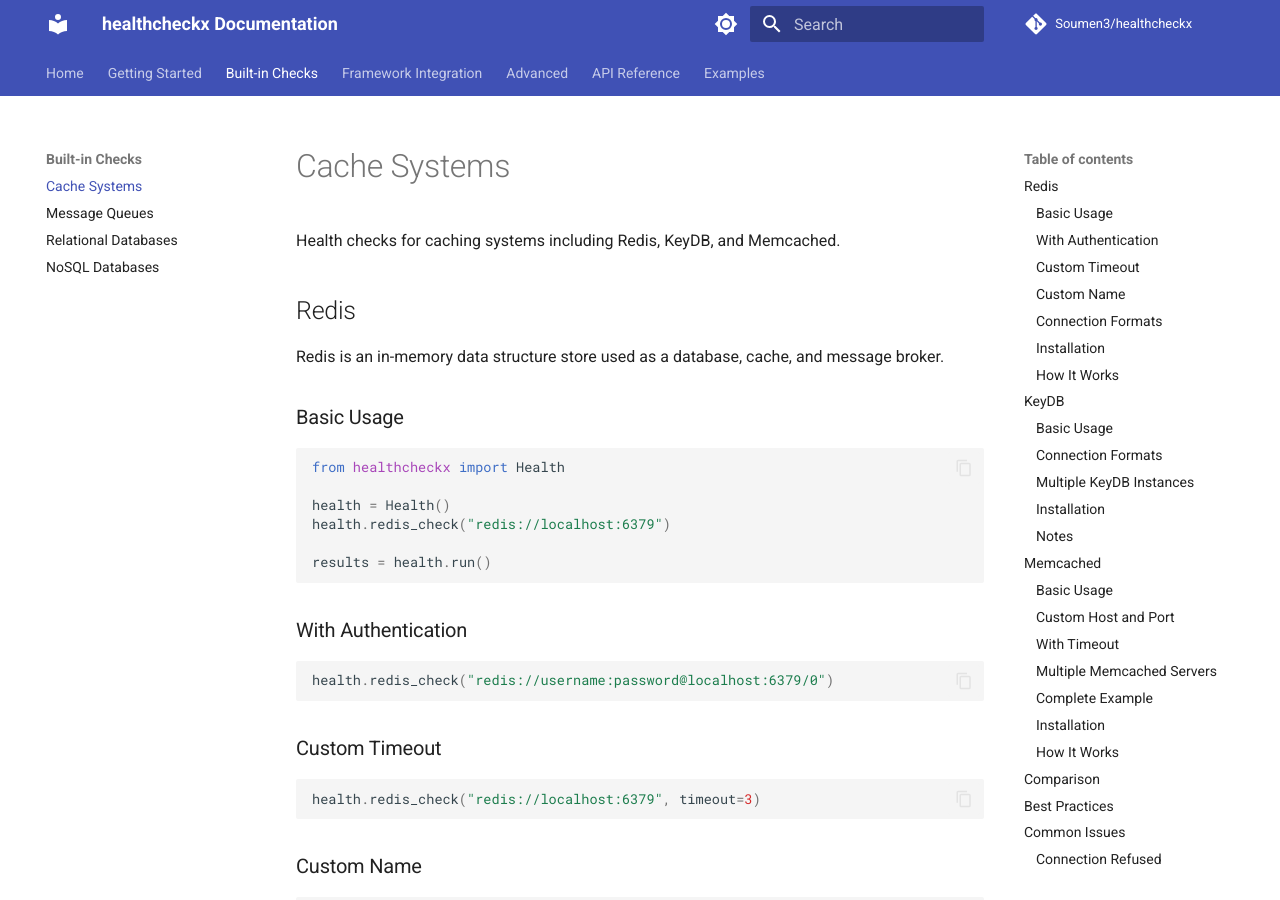
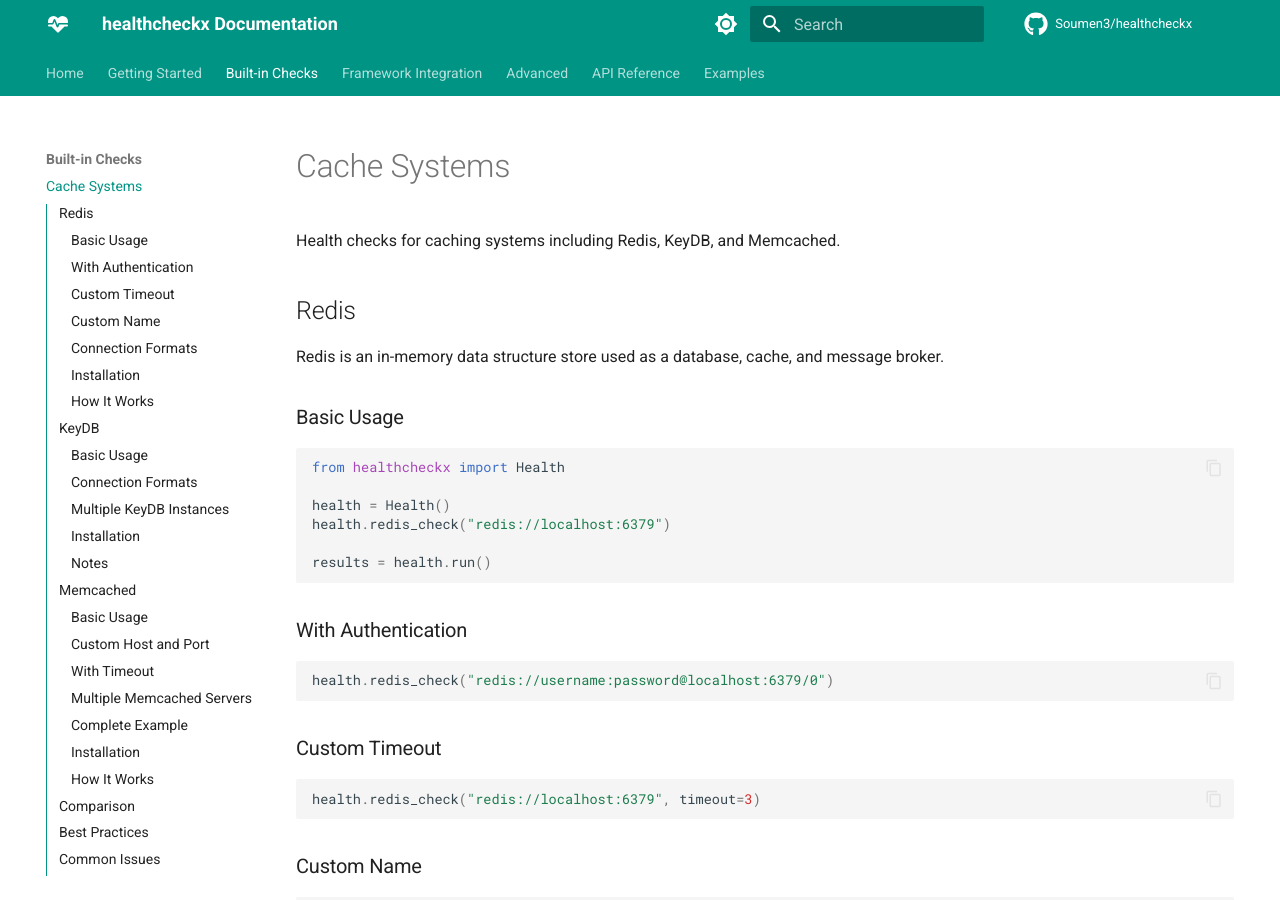
Before and after one commit to Soumen3/healthcheckx, an MkDocs documentation site: the page built from docs/checks/cache.md, in a window 1280 px wide and 900 px high. Built offline with MkDocs 1.6.1 and Material for MkDocs 9.7.7, drawn with Linux system fonts in a browser that asks for light colours; comment, search, counter and statistics services are not loaded.

Commit message:
documentation theme change

```diff
--- a/mkdocs.yml
+++ b/mkdocs.yml
@@ -10,14 +10,14 @@ theme:
   name: material
   palette:
     - scheme: default
-      primary: indigo
-      accent: indigo
+      primary: teal
+      accent: cyan
       toggle:
         icon: material/brightness-7
         name: Switch to dark mode
     - scheme: slate
-      primary: indigo
-      accent: indigo
+      primary: teal
+      accent: cyan
       toggle:
         icon: material/brightness-4
         name: Switch to light mode
@@ -26,9 +26,23 @@ theme:
     - navigation.sections
     - navigation.expand
     - navigation.top
+    - navigation.instant
+    - navigation.tracking
+    - navigation.indexes
+    - toc.follow
+    - toc.integrate
     - search.suggest
     - search.highlight
+    - search.share
     - content.code.copy
+    - content.code.annotate
+    - content.tabs.link
+  font:
+    text: Roboto
+    code: Roboto Mono
+  icon:
+    logo: material/heart-pulse
+    repo: fontawesome/brands/github
 
 markdown_extensions:
   - pymdownx.highlight:
```
